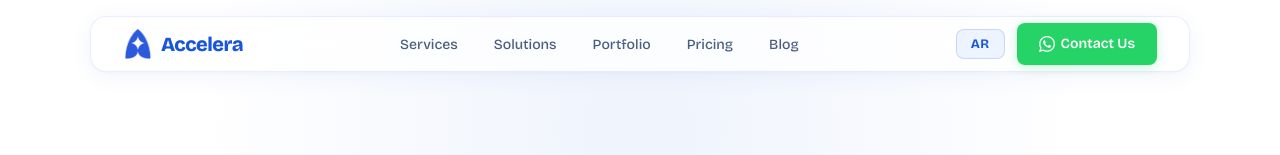
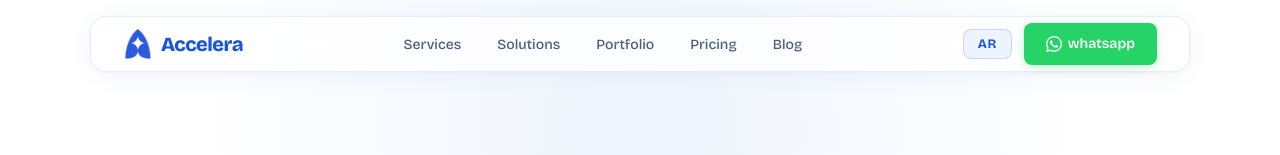
Before and after one commit to mehdevv/accelera, a React (Vite) app: page / in a window 1280 px wide. Shown: the top 155 px of the page. Built offline with nearby package versions, Linux system fonts and the light colour scheme.

Commit message:
changes on text

```diff
--- a/src/i18n.tsx
+++ b/src/i18n.tsx
@@ -23,7 +23,7 @@ const translations: Record<string, Record<Lang, string>> = {
     'nav.portfolio': { en: 'Portfolio', ar: 'الأعمال' },
     'nav.pricing': { en: 'Pricing', ar: 'الأسعار' },
     'nav.blog': { en: 'Blog', ar: 'المدونة' },
-    'nav.cta': { en: 'Contact Us', ar: 'تواصل معنا' },
+    'nav.cta': { en: 'whatsapp', ar: 'واتساب' },
 
     // ─── HERO ───
     'hero.title': { en: 'Accelerate your agency with', ar: 'سرّع وكالتك مع' },
```
